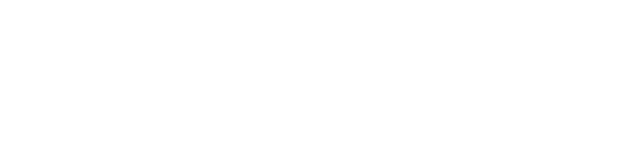
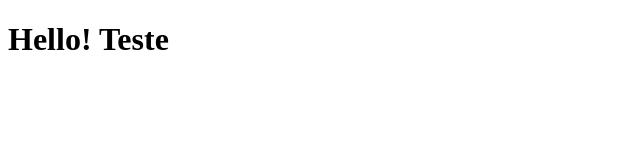
Before and after one commit to dudaolidev/aula1_react_native, a plain HTML site: page index.html in a window 1280 px wide. Shown: the whole page, without its empty margins (0-640 px from the left). Drawn offline with Linux system fonts and the light colour scheme.

Commit message:
Alterei o titulo e criei um head1

```diff
--- a/index.html
+++ b/index.html
@@ -3,9 +3,11 @@
 <head>
     <meta charset="UTF-8">
     <meta name="viewport" content="width=device-width, initial-scale=1.0">
-    <title>AAA</title>
+    <title>Primeiro comit</title>
 </head>
 <body>
-
+    <div>
+        <h1>Hello! Teste</h1>
+    </div>
 </body>
 </html>
```
